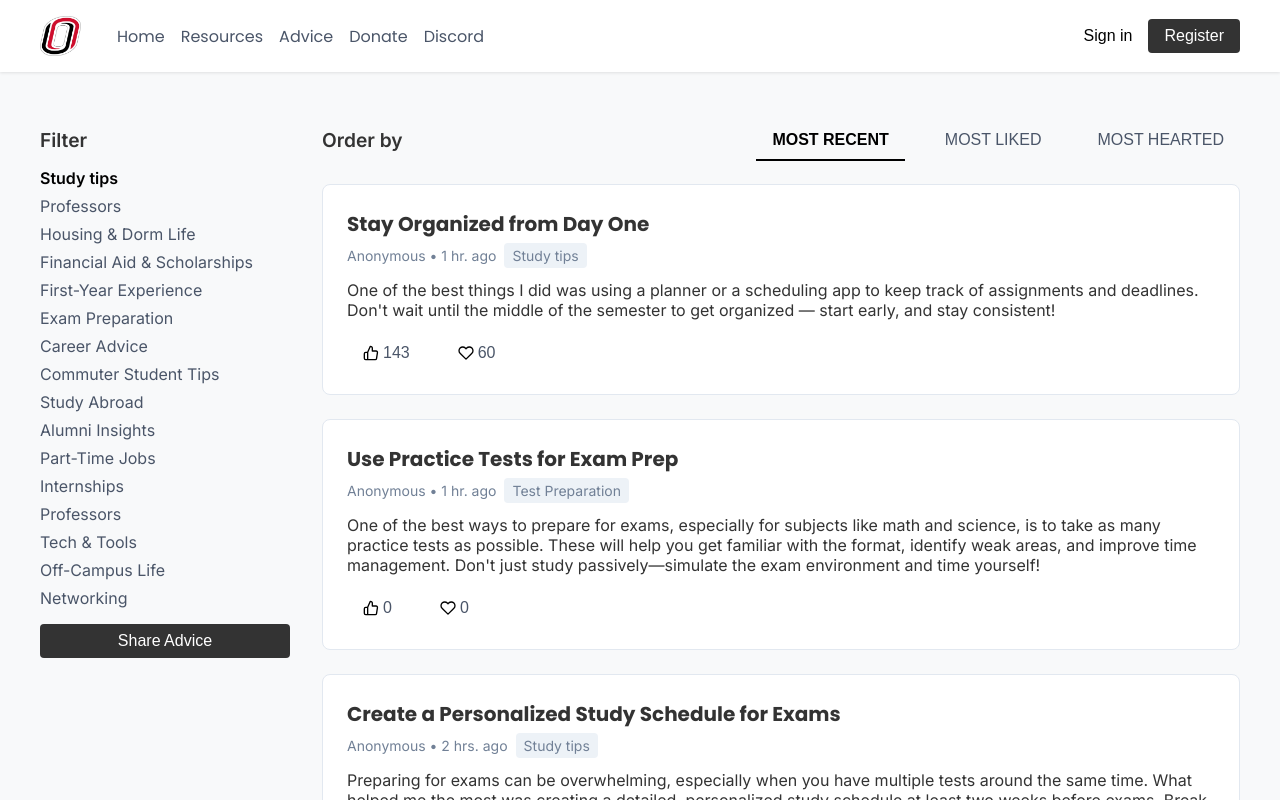
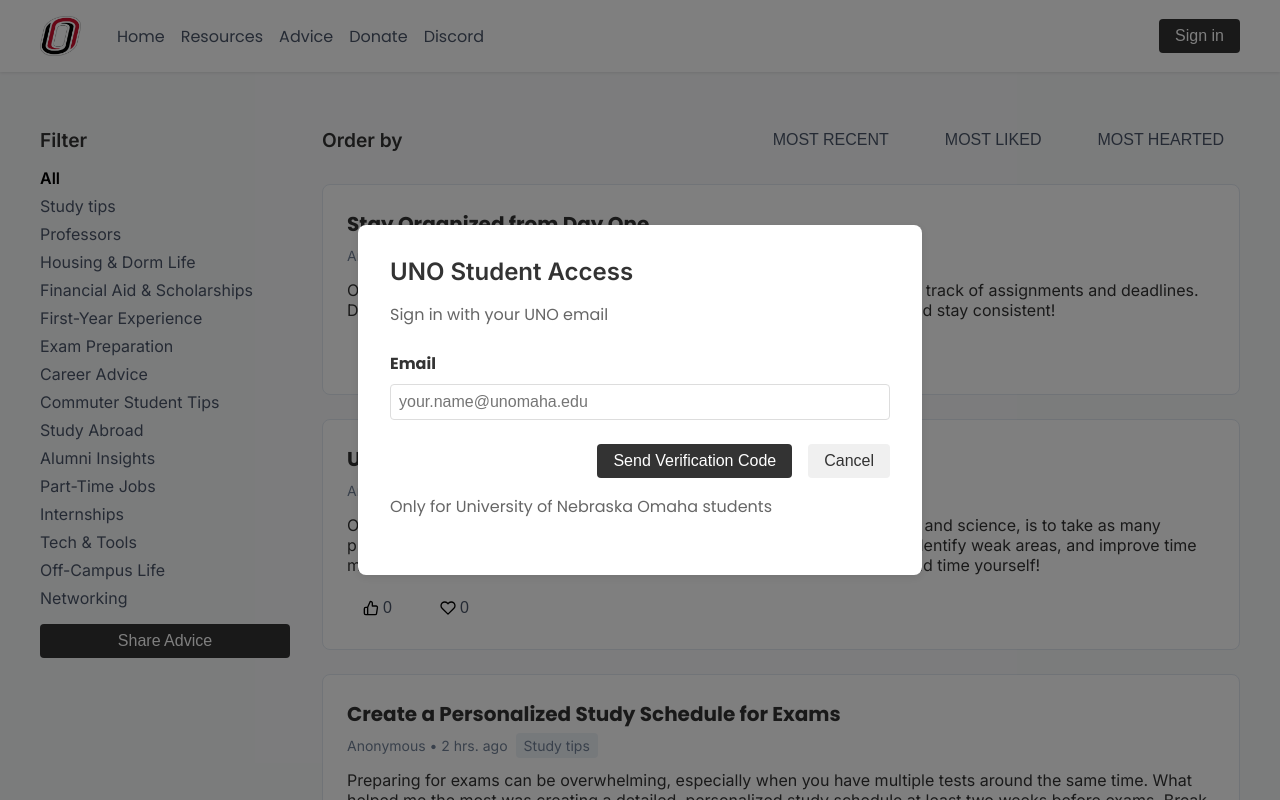
Before and after one commit to UNO-CSCI4830/JumpStart, a React (Create React App) app: page /advice in a window 1280 px wide. Both pictures are taken after a click on the button "Sign in". Shown: the top 800 px of the page. Built offline with nearby package versions, Linux system fonts and the light colour scheme.

Commit message:
implement sorting capabilities

```diff
--- a/src/components/AdviceContent.js
+++ b/src/components/AdviceContent.js
@@ -1,22 +1,37 @@
 import React from "react";
 import AdviceCard from "./AdviceCard";
-import { advicePosts } from "../utils/advicePosts";
 import "../styles/Content.css";
 
-export default function Content() {
+export default function Content({ posts, onSortChange }) {
   return (
     <section className="content">
       <div className="order-by">
         <h2>Order by</h2>
         <div>
-          <button className="btn btn-link active">MOST RECENT</button>
-          <button className="btn btn-link">MOST LIKED</button>
-          <button className="btn btn-link">MOST HEARTED</button>
+          <button
+            className="btn btn-link"
+            onClick={() => onSortChange("mostRecent")}
+          >
+            MOST RECENT
+          </button>
+          <button
+            className="btn btn-link"
+            onClick={() => onSortChange("mostLiked")}
+          >
+            MOST LIKED
+          </button>
+          <button
+            className="btn btn-link"
+            onClick={() => onSortChange("mostHearted")}
+          >
+            MOST HEARTED
+          </button>
         </div>
       </div>
 
       <div className="advice-posts">
-        {advicePosts.map((post, index) => (
+        {posts.length > 0 ? (
+          posts.map((post, index) => (
             <AdviceCard
               key={index}
               title={post.title}
@@ -27,7 +42,10 @@
               likes={post.likes}
               hearts={post.hearts}
             />
-        ))}
+          ))
+        ) : (
+          <p>No advice is available for the selected filter.</p>
+        )}
       </div>
     </section>
   );
--- a/src/components/AdvicePage.js
+++ b/src/components/AdvicePage.js
@@ -1,20 +1,82 @@
-import React, { useState } from "react";
+import React, { useState, useEffect } from "react";
 import Sidebar from "./AdviceSidebar";
 import Content from "./AdviceContent";
 import AdviceShareModal from "./AdviceShareModal";
+import { advicePosts } from "../utils/advicePosts";
 import "../styles/Content.css";
 
 export default function Advice() {
   const [isModalOpen, setIsModalOpen] = useState(false);
+  const [filteredPosts, setFilteredPosts] = useState(advicePosts);
+  const [activeTag, setActiveTag] = useState("All");
+  const [sortCriteria, setSortCriteria] = useState("mostRecent");
 
-  const handleOpenModal = () => setIsModalOpen(true);
-  const handleCloseModal = () => setIsModalOpen(false);
+  useEffect(() => {
+    let newPosts = [...advicePosts];
+
+    // Apply filter
+    if (activeTag !== "All") {
+      newPosts = newPosts.filter((post) => post.tag === activeTag);
+    }
+
+    // Apply sort
+    switch (sortCriteria) {
+      case "mostRecent":
+        newPosts.sort((a, b) => {
+          const timeA = parseTimeAgo(a.timeAgo);
+          const timeB = parseTimeAgo(b.timeAgo);
+          return timeB - timeA;
+        });
+        break;
+      case "mostLiked":
+        newPosts.sort((a, b) => b.likes - a.likes);
+        break;
+      case "mostHearted":
+        newPosts.sort((a, b) => b.hearts - a.hearts);
+        break;
+      default:
+        break;
+    }
+
+    setFilteredPosts(newPosts);
+  }, [activeTag, sortCriteria]);
+
+  const parseTimeAgo = (timeAgo) => {
+    const timeParts = timeAgo.split(" ");
+    const timeValue = parseInt(timeParts[0], 10);
+    const timeUnit = timeParts[1];
+
+    const now = Date.now();
+    switch (timeUnit) {
+      case "hr":
+      case "hrs":
+        return now - timeValue * 60 * 60 * 1000;
+      case "min":
+      case "mins":
+        return now - timeValue * 60 * 1000;
+      case "sec":
+      case "secs":
+        return now - timeValue * 1000;
+      default:
+        return now;
+    }
+  };
 
   return (
     <div className="advice-container">
-      <Sidebar onShareClick={handleOpenModal} />
-      <Content />
-      {isModalOpen && <AdviceShareModal onClose={handleCloseModal} />}
+      <Sidebar
+        onShareClick={() => setIsModalOpen(true)}
+        onFilterChange={setActiveTag}
+        activeTag={activeTag}
+      />
+      <Content
+        posts={filteredPosts}
+        onSortChange={setSortCriteria}
+        currentSort={sortCriteria}
+      />
+      {isModalOpen && (
+        <AdviceShareModal onClose={() => setIsModalOpen(false)} />
+      )}
     </div>
   );
 }
--- a/src/components/AdviceSidebar.js
+++ b/src/components/AdviceSidebar.js
@@ -1,65 +1,45 @@
 import React from "react";
 import { Link } from "react-router-dom";
 
-export default function AdviceSidebar({ onShareClick }) {
+export default function AdviceSidebar({
+  onShareClick,
+  onFilterChange,
+  activeTag,
+}) {
+  const tags = [
+    "All",
+    "Study tips",
+    "Professors",
+    "Housing & Dorm Life",
+    "Financial Aid & Scholarships",
+    "First-Year Experience",
+    "Exam Preparation",
+    "Career Advice",
+    "Commuter Student Tips",
+    "Study Abroad",
+    "Alumni Insights",
+    "Part-Time Jobs",
+    "Internships",
+    "Tech & Tools",
+    "Off-Campus Life",
+    "Networking",
+  ];
+
   return (
     <aside>
       <h2>Filter</h2>
       <ul>
-        <li className="active">
-          <Link to="/advice?tag=Study tips">Study tips</Link>
-        </li>
-        <li>
-          <Link to="/advice?tag=Professors">Professors</Link>
-        </li>
-        <li>
-          <Link to="/advice?tag=Housing & Dorm Life">Housing & Dorm Life</Link>
-        </li>
-        <li>
-          <Link to="/advice?tag=Financial Aid & Scholarships">
-            Financial Aid & Scholarships
-          </Link>
-        </li>
-        <li>
-          <Link to="/advice?tag=First-Year Experience">
-            First-Year Experience
-          </Link>
-        </li>
-        <li>
-          <Link to="/advice?tag=Exam Preparation">Exam Preparation</Link>
-        </li>
-        <li>
-          <Link to="/advice?tag=Career Advice">Career Advice</Link>
-        </li>
-        <li>
-          <Link to="/advice?tag=Commuter Student Tips">
-            Commuter Student Tips
-          </Link>
-        </li>
-        <li>
-          <Link to="/advice?tag=Study Abroad">Study Abroad</Link>
-        </li>
-        <li>
-          <Link to="/advice?tag=Alumni Insights">Alumni Insights</Link>
-        </li>
-        <li>
-          <Link to="/advice?tag=Part-Time Jobs">Part-Time Jobs</Link>
-        </li>
-        <li>
-          <Link to="/advice?tag=Internships">Internships</Link>
-        </li>
-        <li>
-          <Link to="/advice?tag=Professors">Professors</Link>
-        </li>
-        <li>
-          <Link to="/advice?tag=Tech & Tools">Tech & Tools</Link>
-        </li>
-        <li>
-          <Link to="/advice?tag=Off-Campus Life">Off-Campus Life</Link>
-        </li>
-        <li>
-          <Link to="/advice?tag=Networking">Networking</Link>
-        </li>
+        {tags.map((tag) => (
+          <li
+            key={tag}
+            className={activeTag === tag ? "active" : ""}
+            onClick={() => onFilterChange(tag)}
+          >
+            <Link to="#" onClick={(e) => e.preventDefault()}>
+              {tag}
+            </Link>
+          </li>
+        ))}
       </ul>
       <button className="btn btn-primary btn-block" onClick={onShareClick}>
         Share Advice
--- /dev/null
+++ b/src/components/AuthenticationModal.js
@@ -0,0 +1,59 @@
+import React, { useState } from "react";
+import "../styles/AuthenticationModal.css";
+
+export default function AuthenticationModal({ onClose }) {
+  const [email, setEmail] = useState("");
+
+  const handleChange = (e) => {
+    setEmail(e.target.value);
+  };
+
+  const handleSubmit = (e) => {
+    e.preventDefault();
+    console.log("Sending verification code to:", email);
+    // Add logic to send verification code here
+    if (onClose) {
+      onClose();
+    }
+  };
+
+  return (
+    <div className="modal">
+      <div className="modal-content">
+        <h2 className="modal-title">UNO Student Access</h2>
+        <p className="modal-description">Sign in with your UNO email</p>
+        <form onSubmit={handleSubmit} className="modal-form">
+          <div className="form-group">
+            <label htmlFor="email" className="form-label">
+              Email
+            </label>
+            <input
+              type="email"
+              id="email"
+              value={email}
+              onChange={handleChange}
+              placeholder="your.name@unomaha.edu"
+              required
+              className="form-input"
+            />
+          </div>
+          <div className="form-actions">
+            <button type="submit" className="btn btn-primary">
+              Send Verification Code
+            </button>
+            <button
+              type="button"
+              className="btn btn-secondary"
+              onClick={onClose}
+            >
+              Cancel
+            </button>
+          </div>
+        </form>
+        <p className="modal-footer">
+          Only for University of Nebraska Omaha students
+        </p>
+      </div>
+    </div>
+  );
+}
--- a/src/components/Header.js
+++ b/src/components/Header.js
@@ -1,9 +1,20 @@
 import "../styles/Layout.css";
-import React from "react";
+import React, { useState } from "react";
 import { Link } from "react-router-dom";
 import logoImage from "../images/uno_O.png";
+import AuthenticationModal from "./AuthenticationModal";
 
 export default function Header() {
+  const [isModalOpen, setModalOpen] = useState(false);
+
+  const handleOpenModal = () => {
+    setModalOpen(true);
+  };
+
+  const handleCloseModal = () => {
+    setModalOpen(false);
+  };
+
   return (
     <header>
       <nav>
@@ -19,10 +30,12 @@
           <Link to="/admin"></Link>
         </div>
         <div className="nav-right">
-          <button className="btn btn-outline">Sign in</button>
-          <button className="btn btn-primary">Register</button>
+          <button className="btn btn-primary" onClick={handleOpenModal}>
+            Sign in
+          </button>
         </div>
       </nav>
+      {isModalOpen && <AuthenticationModal onClose={handleCloseModal} />}
     </header>
   );
 }
--- a/src/components/ResourceCategories.js
+++ b/src/components/ResourceCategories.js
@@ -6,7 +6,7 @@
   "Career",
   "Health",
   "Social",
-  "Student Submitted",
+  "Student Submission",
 ];
 
 export default function ResourceCategories({
--- a/src/components/ResourceSubmitModal.js
+++ b/src/components/ResourceSubmitModal.js
@@ -6,7 +6,7 @@
     title: "",
     description: "",
     category: "",
-    link: "", // Changed from items to link
+    link: "",
   });
 
   const handleChange = (e) => {
--- /dev/null
+++ b/src/styles/AuthenticationModal.css
@@ -0,0 +1,4 @@
+.modal-title {
+  font-size: 16px; /* Added default font size */
+  font-family: var(--font-secondary);
+}
--- a/src/styles/Content.css
+++ b/src/styles/Content.css
@@ -142,7 +142,7 @@
   position: absolute;
   width: 100%;
   height: 2px;
-  bottom: -4px;
+  bottom: 5px;
   left: 0;
   background-color: #000;
   visibility: hidden;
@@ -153,7 +153,7 @@
 .btn-link:hover::after,
 .btn-link.active::after {
   visibility: visible;
-  transform: scaleX(1);
+  transform: scaleX(0.9);
 }
 
 .btn-link.active {
@@ -336,4 +336,5 @@
   max-width: 1200px;
   margin: 2rem auto;
   gap: 2rem;
+  min-width: 1200px;
 }
--- a/src/styles/Layout.css
+++ b/src/styles/Layout.css
@@ -1,4 +1,3 @@
-/* Header and Navigation */
 header {
   font-family: var(--font-primary);
   background-color: #fff;
```
Also changed, not shown: src/index.js (+4 -4 lines). Lines whose indentation alone changed are shown as unchanged.
